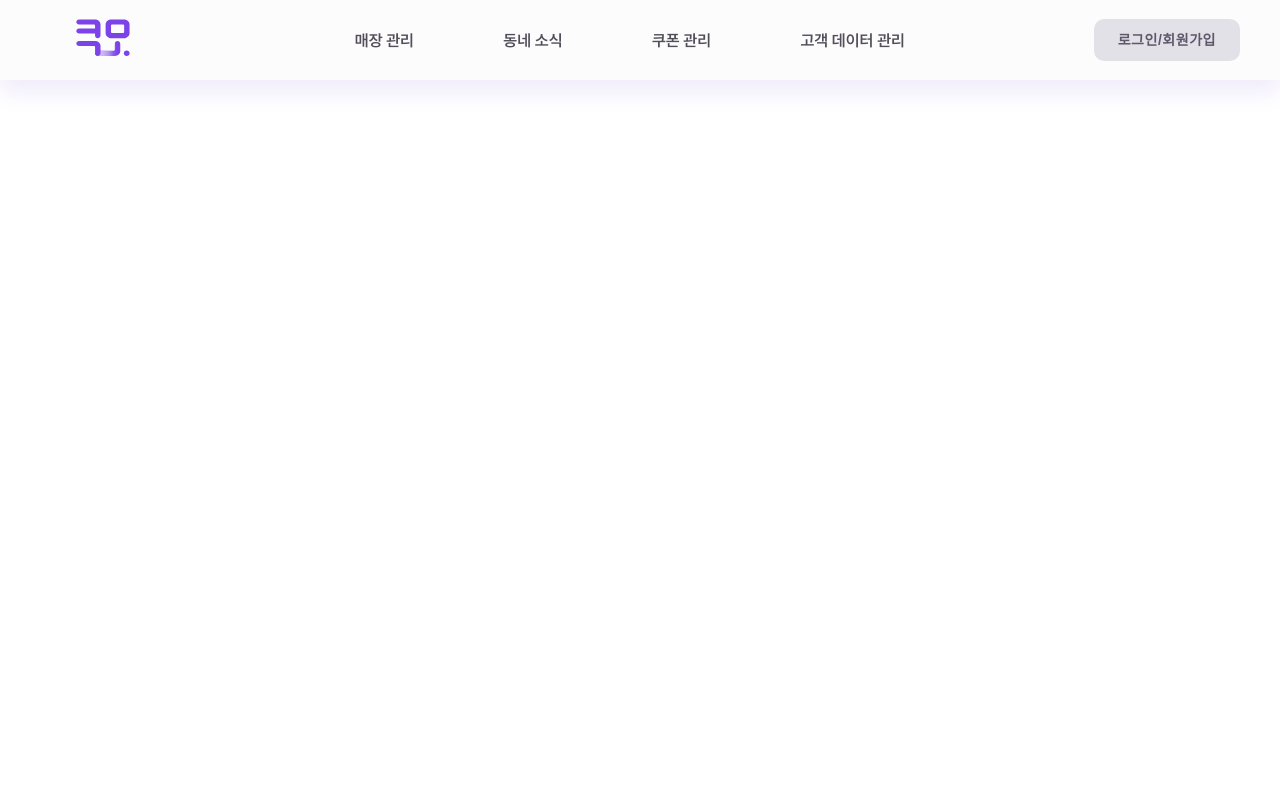
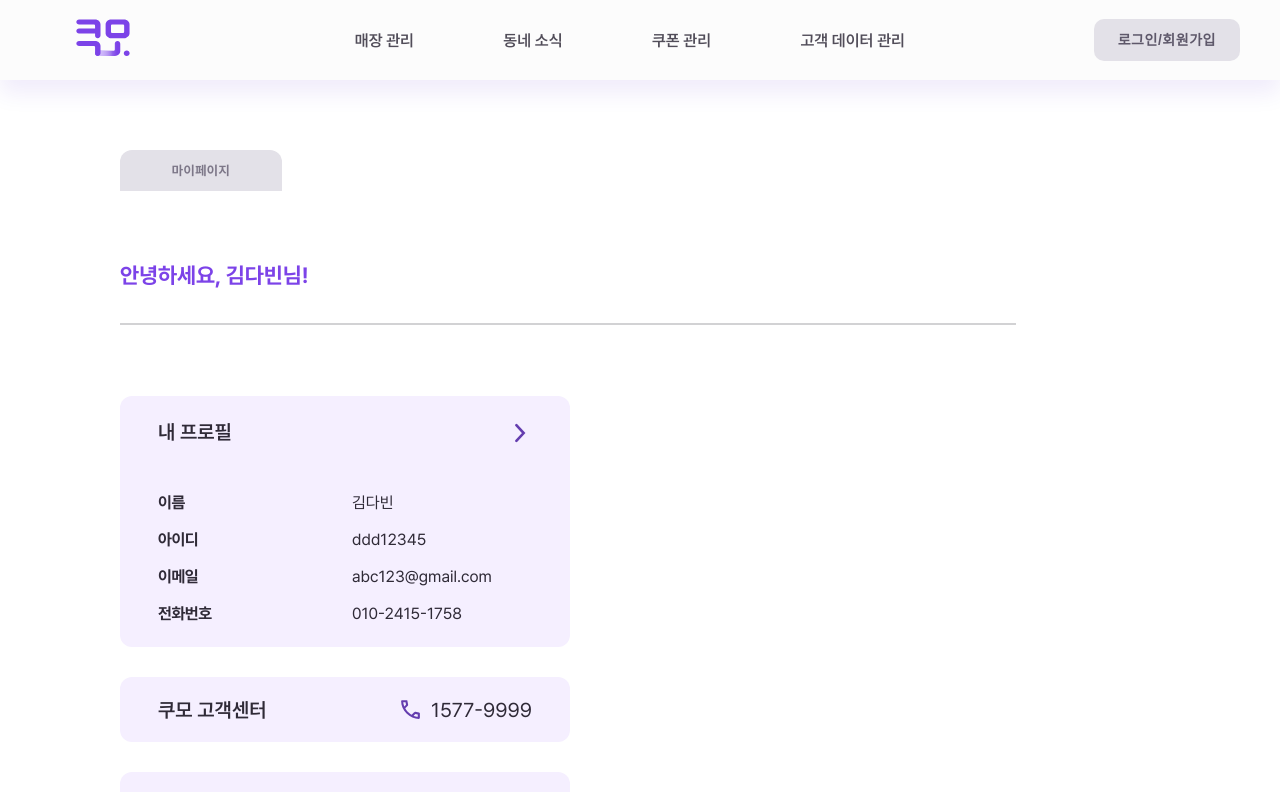
Before and after one commit to UMC-5th-Coumo/Coumo_Web, a React (Create React App) app: page /mypage in a window 1280 px wide. Shown: the top 792 px of the page. Built offline with nearby package versions, Linux system fonts and the light colour scheme.

Commit message:
[Feat/#59]: 마이페이지

```diff
--- a/src/App.js
+++ b/src/App.js
@@ -13,6 +13,7 @@ import FindPw from './pages/FindPw';
 import JoinOneStep from './pages/join/JoinOneStep';
 import JoinTwoStep from './pages/join/JoinTwoStep';
 import Congratulate from './pages/join/Congratulate';
+import MyPage from './pages/MyPage';
 
 function App() {
   return (
@@ -25,6 +26,7 @@ function App() {
         <Route path='/neighborhood/*' element={<Neighborhood />} />
         <Route path='/coupon/*' element={<Coupon />} />
         <Route path='/customer/*' element={<Customer />} />
+        <Route path='/mypage' element={<MyPage />} />
         <Route path='/join/one' element={<JoinOneStep />} />
         <Route path='/join/two' element={<JoinTwoStep />} />
         <Route path='/join/finish' element={<Congratulate />} />
--- a/src/assets/index.js
+++ b/src/assets/index.js
@@ -16,3 +16,5 @@ export { ReactComponent as Plus } from './icon/Plus.svg';
 export { ReactComponent as SmallPlus } from './icon/SmallPlus.svg';
 export { ReactComponent as ArrowUp } from './icon/arrow-up.svg';
 export { ReactComponent as ArrowDown } from './icon/arrow-down.svg';
+export { ReactComponent as DetailArrow } from './icon/detail-arrow.svg';
+export { ReactComponent as CallIcon } from './icon/call.svg';
--- a/src/components/common/Title.jsx
+++ b/src/components/common/Title.jsx
@@ -1,15 +1,15 @@
 import React from 'react';
 import styled from 'styled-components';
 import { COLORS } from '../../styles/theme';
-const Title = ({ title }) => {
-  return <StyledTitle>{title}</StyledTitle>;
+const Title = ({ title, size = 19 }) => {
+  return <StyledTitle size={size}>{title}</StyledTitle>;
 };
 
 export default Title;
 
 const StyledTitle = styled.h1`
   color: ${COLORS.coumo_purple};
-  font-size: 19px;
+  font-size: ${(props) => props.size}px;
   font-style: normal;
   font-weight: 700;
   line-height: 132%;
--- /dev/null
+++ b/src/pages/MyPage.jsx
@@ -0,0 +1,185 @@
+import React from 'react';
+import styled from 'styled-components';
+import { COLORS } from '../styles/theme';
+import Title from '../components/common/Title';
+import { CallIcon, DetailArrow, Line } from '../assets';
+
+function MyPage() {
+  return (
+    <Container>
+      <Tab>마이페이지</Tab>
+      <TitleBox>
+        <Title title='안녕하세요, 김다빈님!' size={22} />
+        <Line />
+      </TitleBox>
+      <Content>
+        <Profile>
+          <ProfileTitle>
+            <h4>내 프로필</h4>
+            <DetailArrow />
+          </ProfileTitle>
+          <InfoContent>
+            <InfoLine>
+              <h5>이름</h5>
+              <span>김다빈</span>
+            </InfoLine>
+            <InfoLine>
+              <h5>아이디</h5>
+              <span>ddd12345</span>
+            </InfoLine>
+            <InfoLine>
+              <h5>이메일</h5>
+              <span>abc123@gmail.com</span>
+            </InfoLine>
+            <InfoLine>
+              <h5>전화번호</h5>
+              <span>010-2415-1758</span>
+            </InfoLine>
+          </InfoContent>
+        </Profile>
+        <Box>
+          <h4>쿠모 고객센터</h4>
+          <div>
+            <CallIcon />
+            <span>1577-9999</span>
+          </div>
+        </Box>
+        <Box>
+          <h4>로그아웃</h4>
+          <Button>
+            <DetailArrow />
+          </Button>
+        </Box>
+        <Box>
+          <h4>탈퇴하기</h4>
+          <Button>
+            <DetailArrow />
+          </Button>
+        </Box>
+      </Content>
+    </Container>
+  );
+}
+
+export default MyPage;
+
+const Container = styled.div`
+  width: 100%;
+  box-sizing: border-box;
+  padding: 0px 120px;
+`;
+
+const Content = styled.div`
+  display: flex;
+  flex-direction: column;
+  padding: 70px 0px;
+  gap: 30px;
+
+  & h4 {
+    margin: 0;
+    font-size: 20px;
+    font-style: normal;
+    font-weight: 600;
+    line-height: normal;
+  }
+`;
+
+const Tab = styled.div`
+  display: flex;
+  width: 150px;
+  height: 25px;
+  padding: 8px 6px;
+  justify-content: center;
+  align-items: center;
+  gap: 8px;
+  flex-shrink: 0;
+  border-radius: 12px 12px 0px 0px;
+  background: ${(props) =>
+    props.selected ? COLORS.coumo_purple : COLORS.btn_lightgray};
+  color: ${(props) => (props.selected ? COLORS.white_fff : COLORS.tab_gray)};
+  font-size: 13px;
+  font-style: normal;
+  font-weight: 700;
+  line-height: 132%; /* 21.12px */
+  letter-spacing: 0.48px;
+  margin-top: 70px;
+`;
+
+const TitleBox = styled.div`
+  display: flex;
+  flex-direction: column;
+  gap: 32px;
+  margin-top: 70px;
+`;
+
+const Profile = styled.div`
+  width: 450px;
+  display: flex;
+  padding: 24px 38px;
+  box-sizing: border-box;
+  flex-direction: column;
+  align-items: flex-start;
+  gap: 48px;
+  border-radius: 12px;
+  background: #f5efff;
+  color: #2f2a37;
+`;
+
+const ProfileTitle = styled.div`
+  width: 100%;
+  display: flex;
+  justify-content: space-between;
+`;
+
+const InfoContent = styled.div`
+  width: 100%;
+  display: flex;
+  flex-direction: column;
+  gap: 18px;
+`;
+
+const InfoLine = styled.div`
+  width: 100%;
+  display: flex;
+  justify-content: space-between;
+
+  & h5 {
+    margin: 0;
+    font-size: 16px;
+    font-style: normal;
+    font-weight: 700;
+    line-height: normal;
+    letter-spacing: -0.45px;
+  }
+
+  & span {
+    width: 180px;
+  }
+`;
+
+const Box = styled.div`
+  width: 450px;
+  height: 65px;
+  display: flex;
+  justify-content: space-between;
+  align-items: center;
+  padding: 0px 38px;
+  box-sizing: border-box;
+  border-radius: 12px;
+  background: #f5efff;
+  color: #2f2a37;
+  font-size: 20px;
+
+  & div {
+    display: flex;
+    align-items: center;
+    gap: 8px;
+  }
+`;
+
+const Button = styled.button`
+  border: none;
+  background: none;
+  padding: 0;
+  cursor: pointer;
+`;
--- a/src/pages/coupon/UIServiceForm.jsx
+++ b/src/pages/coupon/UIServiceForm.jsx
@@ -110,7 +110,6 @@ const UIServiceForm = () => {
           msg={`담당자가 신청서 확인 후, 개별 연락 드릴\n예정이오니 참고 부탁드립니다 :)`}
         />
       )}
-      ;
     </Content>
   );
 };
@@ -125,8 +124,7 @@ const Content = styled.div`
   box-sizing: border-box;
   font-weight: 500;
   position: relative;
-  padding-left: 70px;
-  padding-top: 70px;
+  padding: 70px 120px;
   display: flex;
   flex-direction: column;
   gap: 70px;
```
Also changed, not shown: src/assets/icon/call.svg (added), src/assets/icon/detail-arrow.svg (added).
